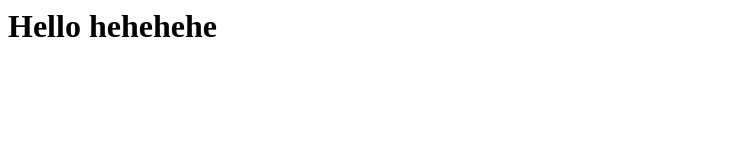
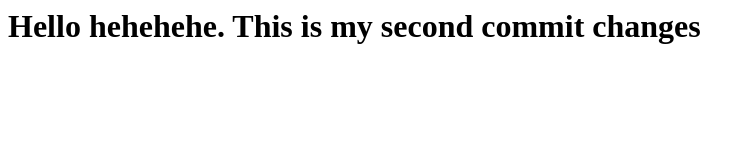
Before and after one commit to kotyfitzgerald/Koty1, a plain HTML site: page index.html in a window 1280 px wide. Shown: the whole page, without its empty margins (0-755 px from the left). Drawn offline with Linux system fonts and the light colour scheme.

Commit message:
my second commit

```diff
--- a/index.html
+++ b/index.html
@@ -1,5 +1,5 @@
 <html>
     <body>
-        <h1>Hello hehehehe</h1>
+        <h1>Hello hehehehe. This is my second commit changes</h1>
     </body>
 </html>
```
